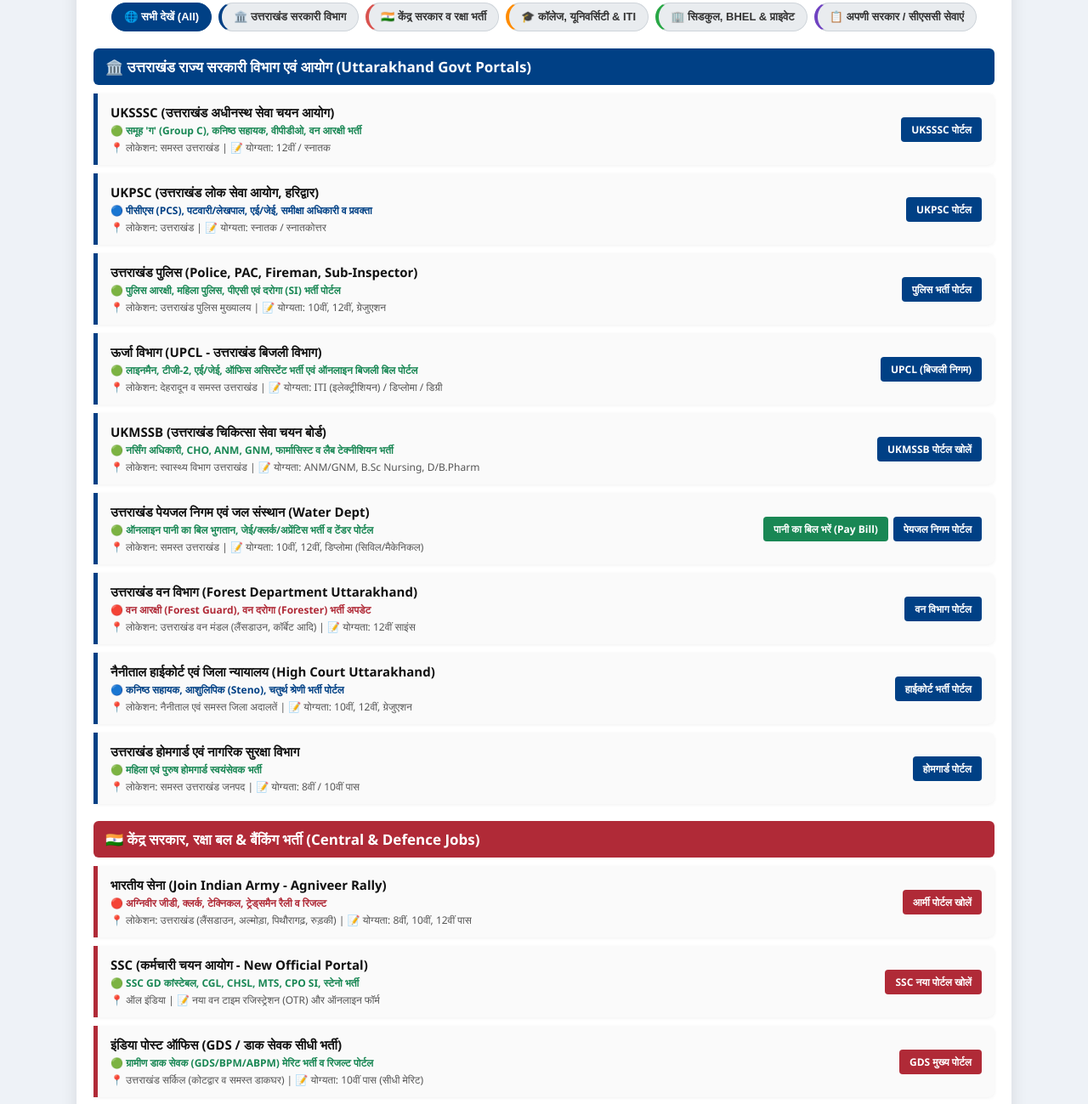
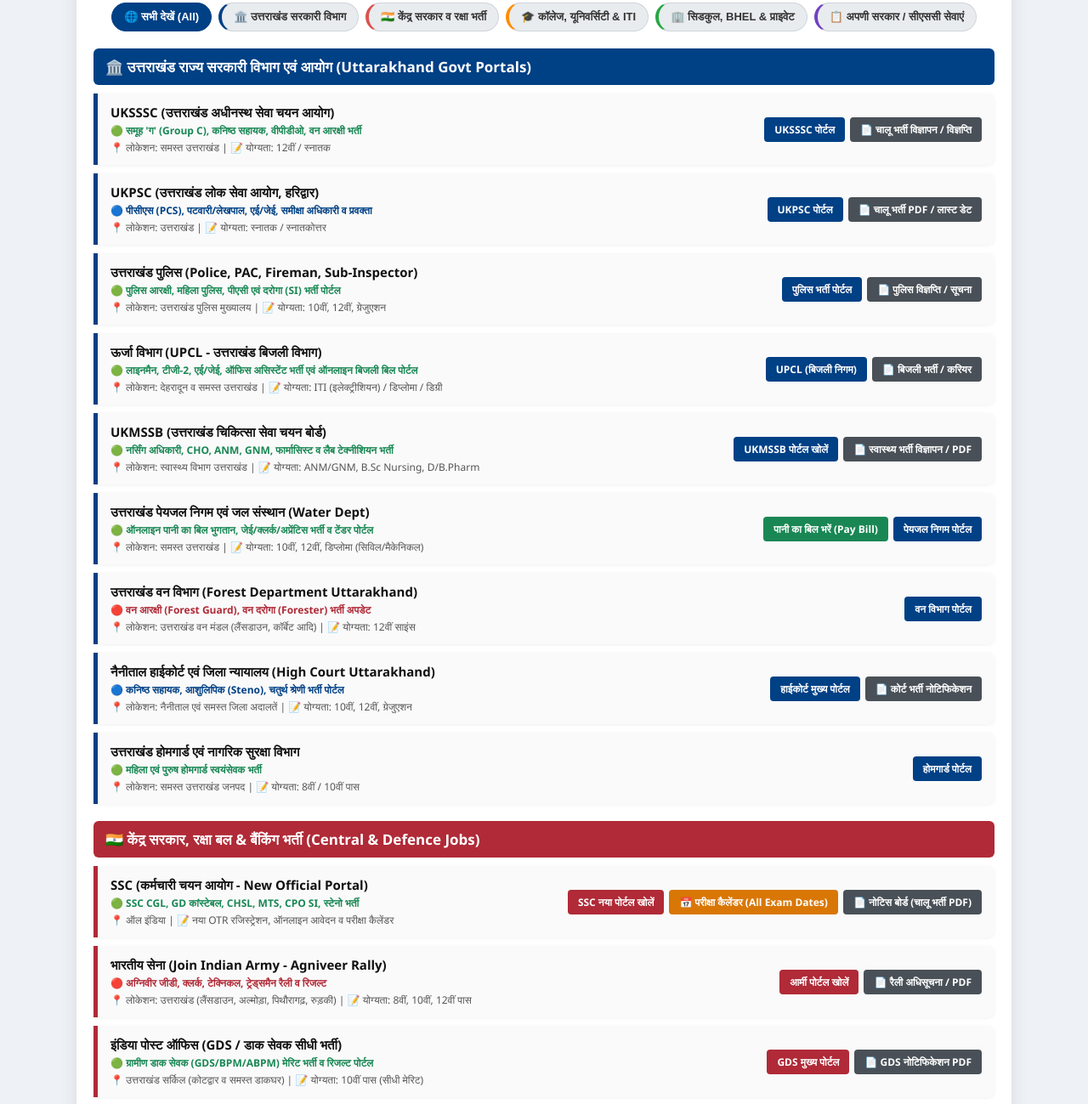
Before and after one commit to gmawakot-png/shri-ram-Jobs-In-Uttrakahnd, a plain HTML site: page index.html in a window 1280 px wide. Shown: the part 174-1473 px from the top of the page at 85% size. Drawn offline with Linux system fonts and the light colour scheme.

Commit message:
Update index.html

```diff
--- a/index.html
+++ b/index.html
@@ -104,6 +104,7 @@
                 </div>
                 <div class="btn-col">
                     <a href="https://sssc.uk.gov.in" target="_blank" class="btn btn-blue">UKSSSC पोर्टल</a>
+                    <a href="https://sssc.uk.gov.in" target="_blank" class="btn btn-gray">📄 चालू भर्ती विज्ञापन / विज्ञप्ति</a>
                 </div>
             </li>
 
@@ -116,6 +117,7 @@
                 </div>
                 <div class="btn-col">
                     <a href="https://psc.uk.gov.in" target="_blank" class="btn btn-blue">UKPSC पोर्टल</a>
+                    <a href="https://psc.uk.gov.in/candidate-corner/recruitment" target="_blank" class="btn btn-gray">📄 चालू भर्ती PDF / लास्ट डेट</a>
                 </div>
             </li>
 
@@ -128,6 +130,7 @@
                 </div>
                 <div class="btn-col">
                     <a href="https://uttarakhandpolice.uk.gov.in" target="_blank" class="btn btn-blue">पुलिस भर्ती पोर्टल</a>
+                    <a href="https://uttarakhandpolice.uk.gov.in/recruitment" target="_blank" class="btn btn-gray">📄 पुलिस विज्ञप्ति / सूचना</a>
                 </div>
             </li>
 
@@ -140,6 +143,7 @@
                 </div>
                 <div class="btn-col">
                     <a href="https://www.upcl.org" target="_blank" class="btn btn-blue">UPCL (बिजली निगम)</a>
+                    <a href="https://www.upcl.org/careers/" target="_blank" class="btn btn-gray">📄 बिजली भर्ती / करियर</a>
                 </div>
             </li>
 
@@ -152,6 +156,7 @@
                 </div>
                 <div class="btn-col">
                     <a href="https://ukmssb.org" target="_blank" class="btn btn-blue">UKMSSB पोर्टल खोलें</a>
+                    <a href="https://ukmssb.org/recent-updates/" target="_blank" class="btn btn-gray">📄 स्वास्थ्य भर्ती विज्ञापन / PDF</a>
                 </div>
             </li>
 
@@ -188,7 +193,8 @@
                     <div class="meta">📍 लोकेशन: नैनीताल एवं समस्त जिला अदालतें | 📝 योग्यता: 10वीं, 12वीं, ग्रेजुएशन</div>
                 </div>
                 <div class="btn-col">
-                    <a href="https://highcourtofuttarakhand.gov.in" target="_blank" class="btn btn-blue">हाईकोर्ट भर्ती पोर्टल</a>
+                    <a href="https://highcourtofuttarakhand.gov.in" target="_blank" class="btn btn-blue">हाईकोर्ट मुख्य पोर्टल</a>
+                    <a href="https://highcourtofuttarakhand.gov.in/recruitment" target="_blank" class="btn btn-gray">📄 कोर्ट भर्ती नोटिफिकेशन</a>
                 </div>
             </li>
 
@@ -210,6 +216,20 @@
     <div class="category-block" id="central-sec">
         <div class="section-header central-bg">🇮🇳 केंद्र सरकार, रक्षा बल & बैंकिंग भर्ती (Central & Defence Jobs)</div>
         <ul>
+            <!-- SSC New Portal -->
+            <li class="item-card central-item">
+                <div class="info-col">
+                    <div class="title">SSC (कर्मचारी चयन आयोग - New Official Portal)</div>
+                    <div class="tags tag-active">🟢 SSC CGL, GD कांस्टेबल, CHSL, MTS, CPO SI, स्टेनो भर्ती</div>
+                    <div class="meta">📍 ऑल इंडिया | 📝 नया OTR रजिस्ट्रेशन, ऑनलाइन आवेदन व परीक्षा कैलेंडर</div>
+                </div>
+                <div class="btn-col">
+                    <a href="https://ssc.gov.in" target="_blank" class="btn btn-red">SSC नया पोर्टल खोलें</a>
+                    <a href="https://ssc.gov.in/for-candidates/tentative-calendar" target="_blank" class="btn btn-orange">📅 परीक्षा कैलेंडर (All Exam Dates)</a>
+                    <a href="https://ssc.gov.in/notice-board" target="_blank" class="btn btn-gray">📄 नोटिस बोर्ड (चालू भर्ती PDF)</a>
+                </div>
+            </li>
+
             <!-- Indian Army -->
             <li class="item-card central-item">
                 <div class="info-col">
@@ -219,18 +239,7 @@
                 </div>
                 <div class="btn-col">
                     <a href="https://joinindianarmy.nic.in" target="_blank" class="btn btn-red">आर्मी पोर्टल खोलें</a>
-                </div>
-            </li>
-
-            <!-- SSC New Portal -->
-            <li class="item-card central-item">
-                <div class="info-col">
-                    <div class="title">SSC (कर्मचारी चयन आयोग - New Official Portal)</div>
-                    <div class="tags tag-active">🟢 SSC GD कांस्टेबल, CGL, CHSL, MTS, CPO SI, स्टेनो भर्ती</div>
-                    <div class="meta">📍 ऑल इंडिया | 📝 नया वन टाइम रजिस्ट्रेशन (OTR) और ऑनलाइन फॉर्म</div>
-                </div>
-                <div class="btn-col">
-                    <a href="https://ssc.gov.in" target="_blank" class="btn btn-red">SSC नया पोर्टल खोलें</a>
+                    <a href="https://joinindianarmy.nic.in/latest-rally-jcos-or.htm" target="_blank" class="btn btn-gray">📄 रैली अधिसूचना / PDF</a>
                 </div>
             </li>
 
@@ -243,6 +252,7 @@
                 </div>
                 <div class="btn-col">
                     <a href="https://indiapostgdsonline.gov.in/" target="_blank" class="btn btn-red">GDS मुख्य पोर्टल</a>
+                    <a href="https://indiapostgdsonline.gov.in/Notifications.aspx" target="_blank" class="btn btn-gray">📄 GDS नोटिफिकेशन PDF</a>
                 </div>
             </li>
 
@@ -380,6 +390,7 @@
                 </div>
                 <div class="btn-col">
                     <a href="https://hwr.bhel.com" target="_blank" class="btn btn-green">BHEL पोर्टल खोलें</a>
+                    <a href="https://hwr.bhel.com/recruitment/" target="_blank" class="btn btn-gray">📄 चालू अप्रेंटिस भर्ती नोटिस</a>
                 </div>
             </li>
 
@@ -477,7 +488,7 @@
     </div>
 
     <div class="footer">
-        <p class="blessing">🚩 "जय श्री राम 🙏"</p>
+        <p class="blessing">🚩 "जय श्री राम 🙏 "</p>
     </div>
 </div>
 
```
